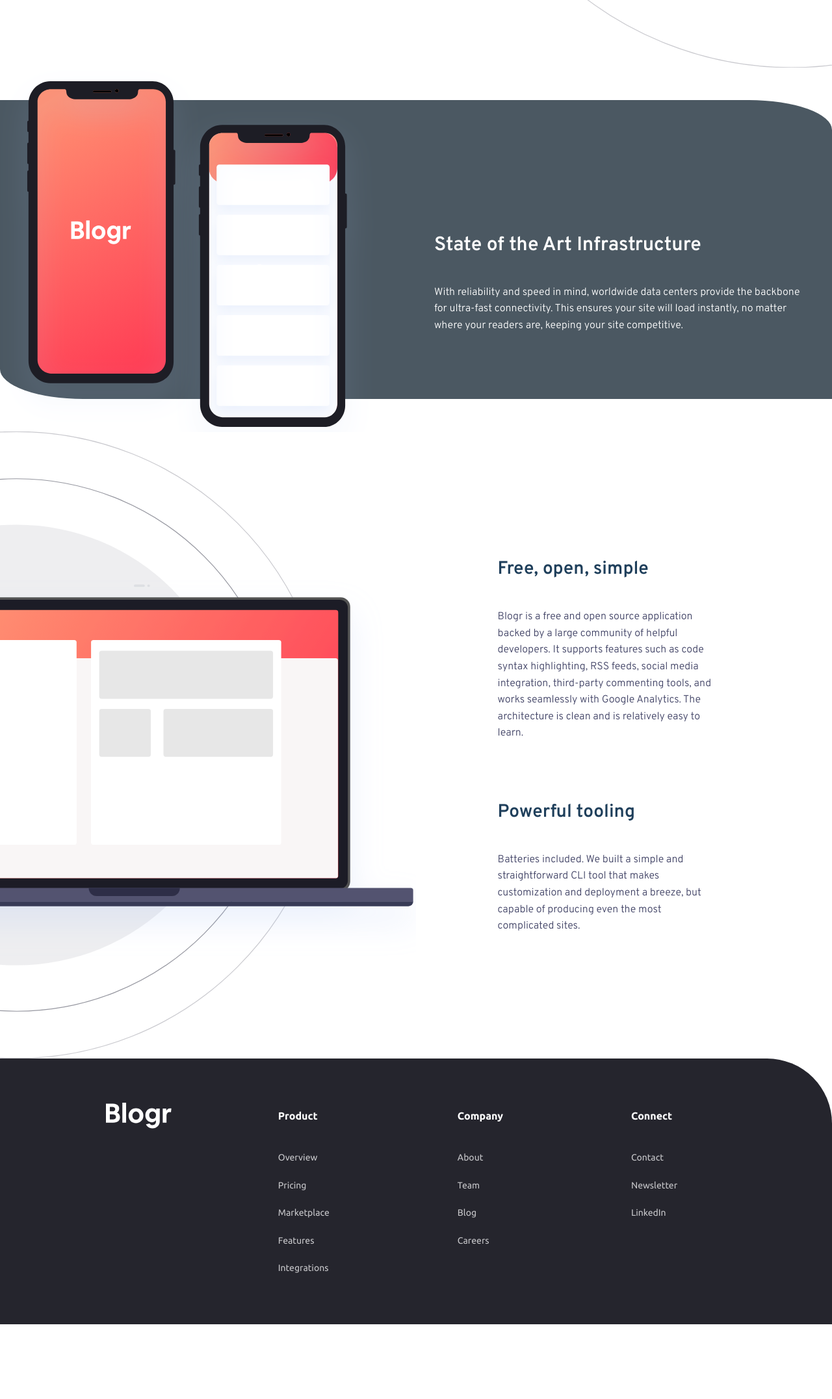
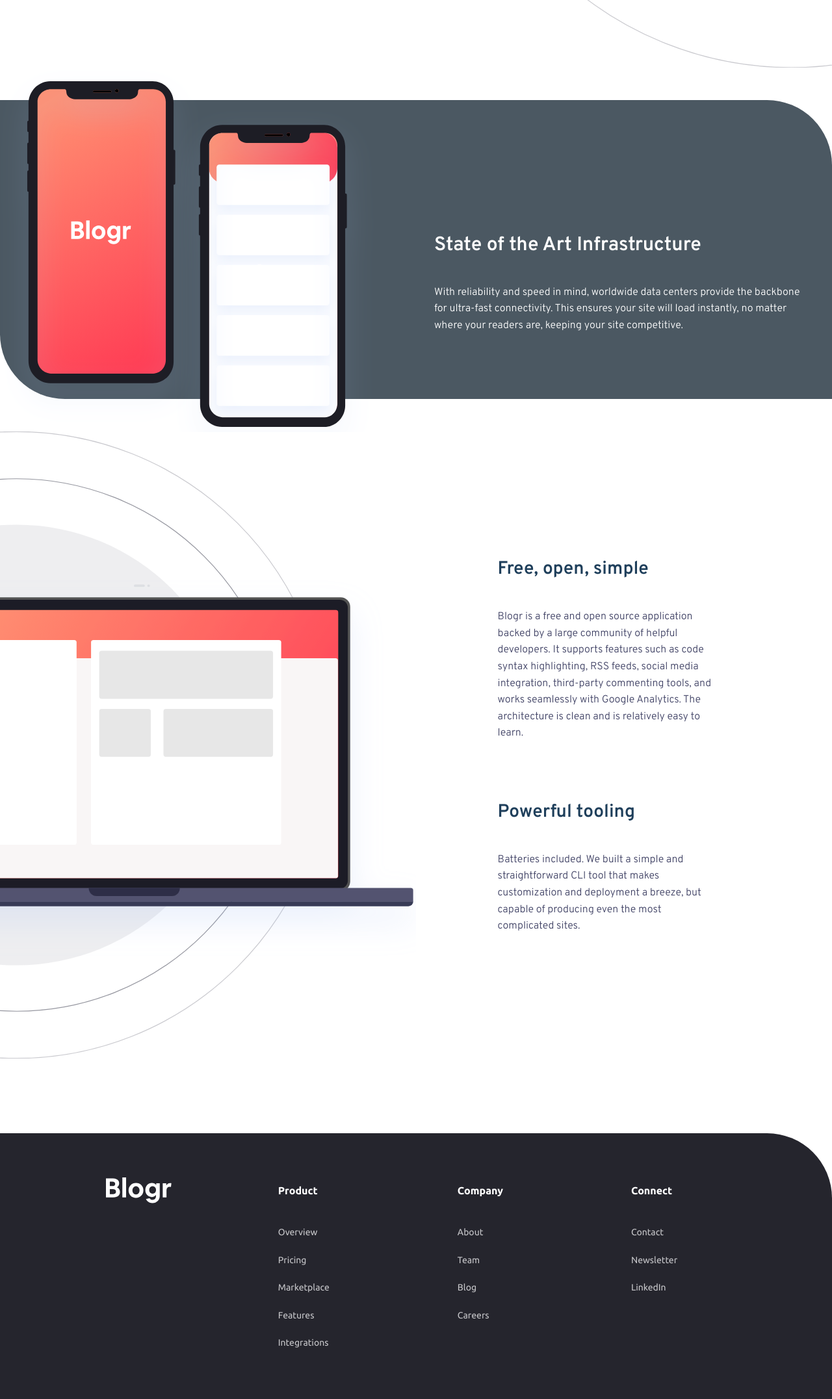
Before and after one commit to Ajya007/FrontendMentor-Challange1, a plain HTML site: page index.html in a window 1280 px wide. Shown: the part 1771-3924 px from the top of the page at 65% size. Before the commit the page ends 3809 px from the top, so only its background shows below. Drawn offline with Linux system fonts and the light colour scheme.

Commit message:
error fixing

```diff
--- a/css/_art.scss
+++ b/css/_art.scss
@@ -5,8 +5,8 @@
 
     z-index: 1;
     background-color: $veryDarkGrayishBlue;
-    border-bottom-left-radius:10%;
-    border-top-right-radius:10%;
+    border-bottom-left-radius:6.25rem;
+    border-top-right-radius:6.25rem;
     color: $white;
     font-family: 'Overpass', sans-serif;
 
--- a/css/_footer.scss
+++ b/css/_footer.scss
@@ -2,7 +2,7 @@
 
 footer{
     background-color: $veryDarkBlackBlue;
-    border-top-right-radius:100px;
+    border-top-right-radius:6.25rem;
     font-family: 'Ubuntu', sans-serif;
     h2{
         color: $white;
@@ -53,6 +53,7 @@ footer{
 
 
     footer{
+        margin-top: 7.1875rem;        ;
        .sections{
         display: flex;
         padding-left: 10.2135rem;
```
Also changed, not shown: css/style.css, 1 other file.
